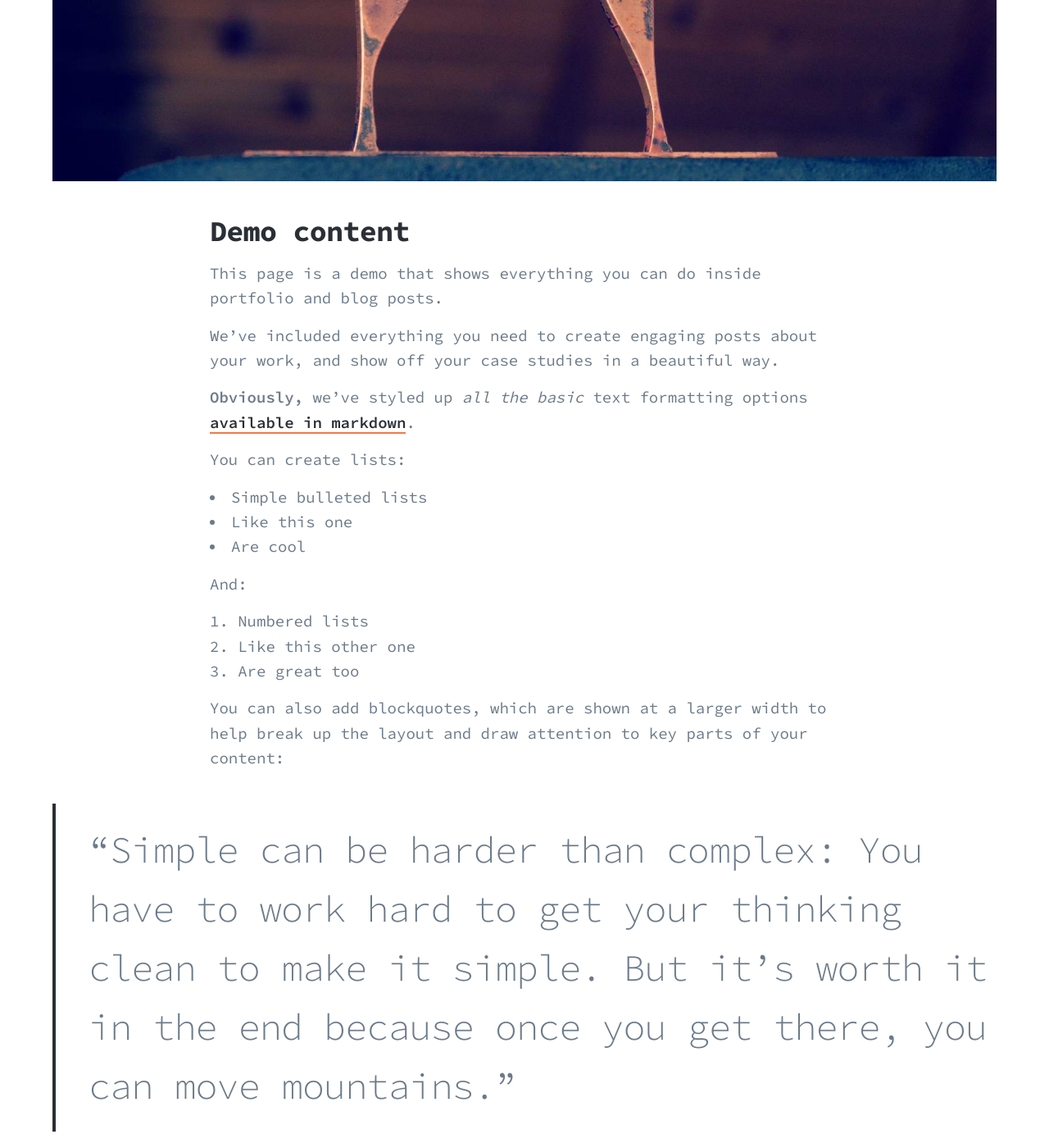
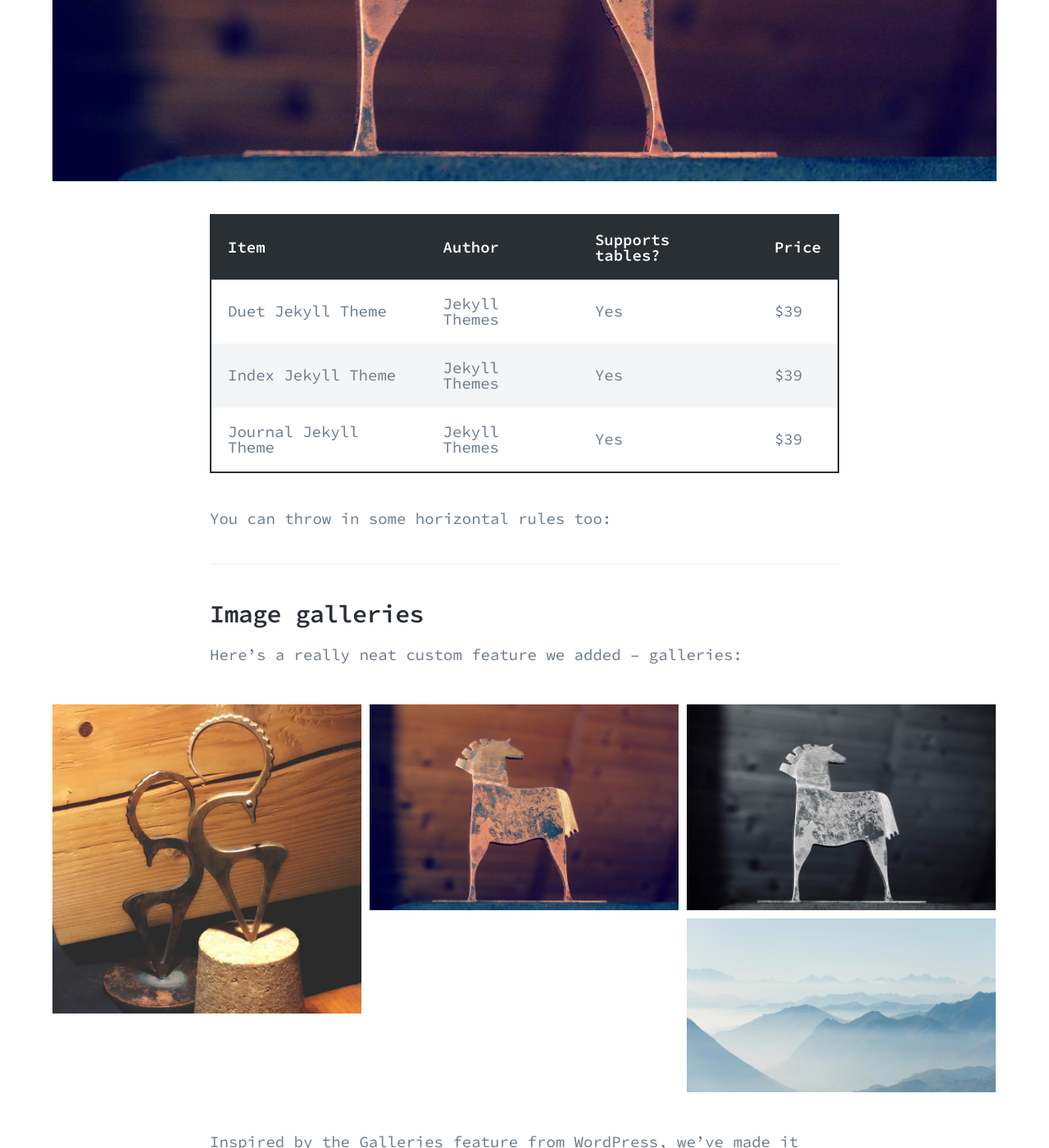
Before and after one commit to Mikromil/emka, a Jekyll site: the page built from _projects/2020-04-29-Caballo-project.md, in a window 1280 px wide and 1400 px high, scrolled down 1007 px. Shown: the whole window at 82% size. Built offline with Jekyll 4.4.1, drawn with Linux system fonts in a browser that asks for light colours; nearby versions of some CDN libraries; some of the changed text lies outside the part shown.

Commit message:
Update 2020-04-29-Caballo-project.md

```diff
--- a/_projects/2020-04-29-Caballo-project.md
+++ b/_projects/2020-04-29-Caballo-project.md
@@ -8,31 +8,7 @@ featured_image: '/images/demo/Caballo.jpeg'
 
 ![](/images/demo/Caballo.jpeg)
 
-## Demo content
 
-This page is a demo that shows everything you can do inside portfolio and blog posts.
-
-We've included everything you need to create engaging posts about your work, and show off your case studies in a beautiful way.
-
-**Obviously,** we’ve styled up *all the basic* text formatting options [available in markdown](https://github.com/adam-p/markdown-here/wiki/Markdown-Cheatsheet).
-
-You can create lists:
-
-* Simple bulleted lists
-* Like this one
-* Are cool
-
-And:
-
-1. Numbered lists
-2. Like this other one
-3. Are great too
-
-You can also add blockquotes, which are shown at a larger width to help break up the layout and draw attention to key parts of your content:
-
-> “Simple can be harder than complex: You have to work hard to get your thinking clean to make it simple. But it’s worth it in the end because once you get there, you can move mountains.”
-
-The theme also supports markdown tables:
 
 | Item                 | Author        | Supports tables? | Price |
 |----------------------|---------------|------------------|-------|
@@ -49,9 +25,9 @@ You can throw in some horizontal rules too:
 Here's a really neat custom feature we added – galleries:
 
 <div class="gallery" data-columns="3">
-	<img src="/images/demo/demo-portrait.jpg">
-	<img src="/images/demo/demo-landscape.jpg">
-	<img src="/images/demo/demo-square.jpg">
+	<img src="/images/demo/Koziol.jpeg">
+	<img src="/images/demo/Caballo.jpeg">
+	<img src="/images/demo/CaballoBlack.jpeg">
 	<img src="/images/demo/demo-landscape-2.jpg">
 </div>
 
```
Also changed, not shown: other parts of _projects/2020-04-29-Caballo-project.md (+2 -2 lines).
